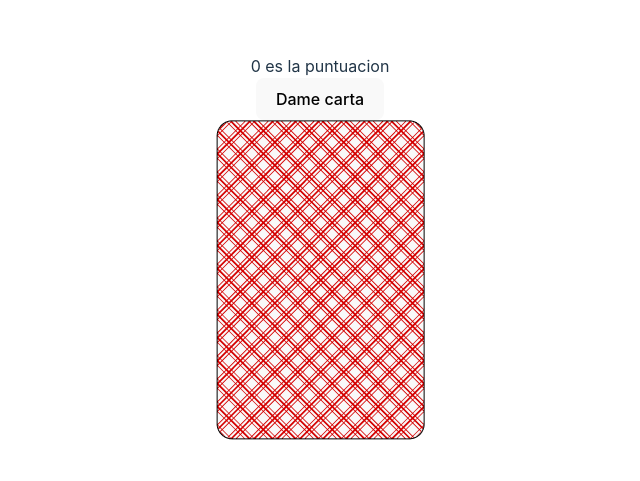
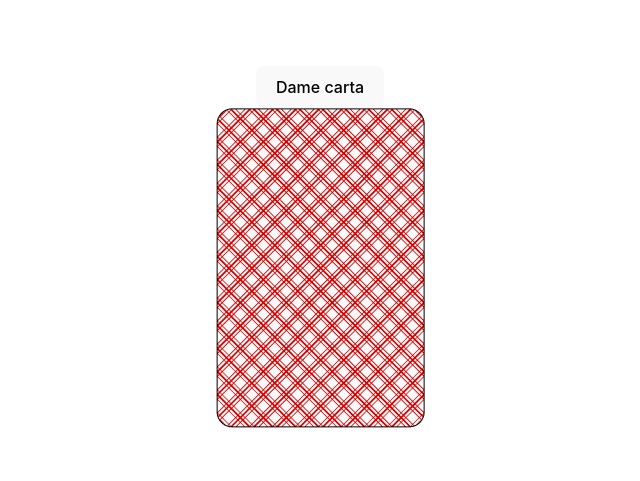
Before and after one commit to quiqueciria/laboratory_conditionals, a website built with Vite: page index.html in a window 1280 px wide. Shown: the part 150-631 px from the top of the page, without its empty margins (320-960 px from the left). Built offline with nearby package versions, Linux system fonts and the light colour scheme.

Commit message:
cambios hasta aquí, volver a hacer con los comentarios de Antonio

```diff
--- a/index.html
+++ b/index.html
@@ -8,10 +8,10 @@
   </head>
   <body>
     <div id="app">
-      <div id="puntuacion"></div>
       <button id="botonDameCarta">Dame carta</button>
       <div id="muestraValor"></div>
       <img id="cartas" src="/src/img/back.jpg" alt="Carta" />
+      <div id="puntuacion"></div>
     </div>
     <script type="module" src="/src/main.ts"></script>
   </body>
--- a/src/main.ts
+++ b/src/main.ts
@@ -1,32 +1,22 @@
 import "./style.css";
 
-// PUNTUACIÓN
-const puntuacion = (): number => 0;
-
-// ALMACENAR PUNTUACIÓN
-const almacenarPuntuacion: number = puntuacion();
-
-// MOSTRAR PUNTUACIÓN EN EL DIV
-const elementoPuntuacion = document.getElementById("puntuacion");
-
-if (elementoPuntuacion) {
-  elementoPuntuacion.innerHTML = `${almacenarPuntuacion} es la puntuacion`;
-}
-
-// MOSTRAR RESULTADO PUNTUACIÓN EN CONSOLA
-console.log(almacenarPuntuacion);
+// GENERAR VALOR
+const generarValorCarta = (): number => Math.floor(Math.random() * 10) + 1;
 
 ///////////// ----------------------------- FUNCIÓN DAME CARTA
 function dameCarta() {
-  // GENERAR VALOR
-  const generarValorCarta = (): number => Math.floor(Math.random() * 10) + 1;
-
   // ALMACENAR VALOR CARTA
   let almacenarValor: number = generarValorCarta();
 
   if (almacenarValor > 7) {
     almacenarValor = almacenarValor + 2;
   }
+
+  /* EJEMPLO CON ANTONIO
+  let miVariable = damePuntos(2); miVariable += almacenarValor;
+
+  console.log(miVariable);
+*/
 
   pintarCarta(almacenarValor);
 }
@@ -90,3 +80,27 @@ const botonValor = document.getElementById("botonDameCarta");
 if (botonValor) {
   botonValor.addEventListener("click", dameCarta);
 }
+
+/* EJEMPLO CON ANTONIO
+function damePuntos(puntos: number) {
+  return puntos;
+}
+*/
+
+/* ESTO HAY QUE VOLVER A HACERLO SEGÚN LO COMENTADO CON ANTONIO
+// PUNTUACIÓN
+const puntuacion = dameCarta();
+
+// ALMACENAR PUNTUACIÓN
+const almacenarPuntuacion = puntuacion;
+
+// MOSTRAR PUNTUACIÓN EN EL DIV
+const elementoPuntuacion = document.getElementById("puntuacion");
+
+if (elementoPuntuacion) {
+  elementoPuntuacion.innerHTML = `${almacenarPuntuacion} es la puntuacion`;
+}
+
+// MOSTRAR RESULTADO PUNTUACIÓN EN CONSOLA
+console.log(almacenarPuntuacion);
+*/
```
